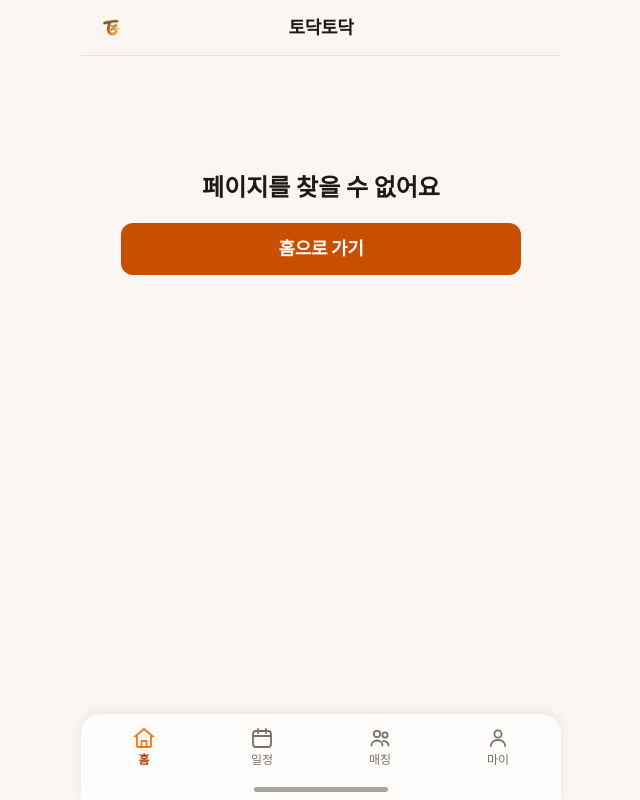
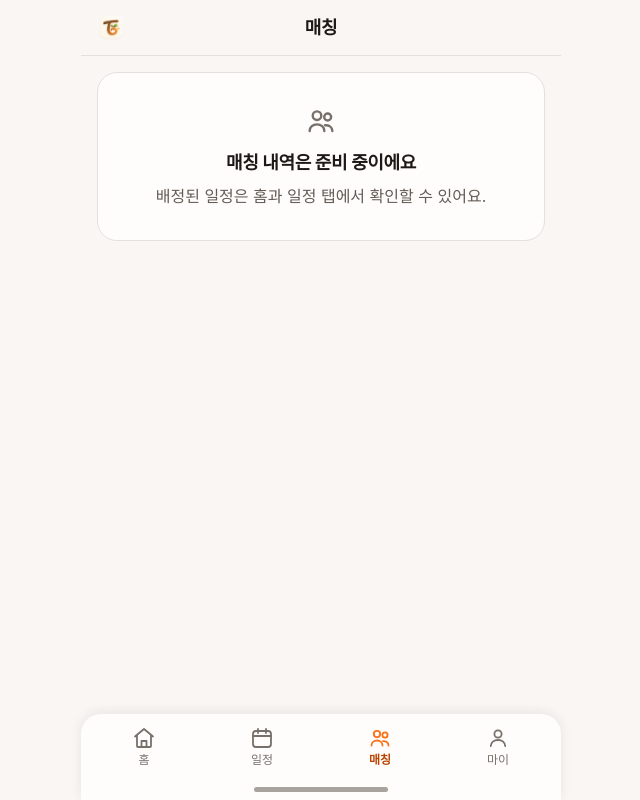
Before and after one commit to Todak-Todag/client, a React (Vite) app: page /provider/matching in a window 1280 px wide. Before the commit this address led to /404. Shown: the whole page, without its empty margins (319-959 px from the left). Built offline with nearby package versions, Linux system fonts and the light colour scheme; a web font is replaced by a local one.

Commit message:
feat: 매칭 안내 화면 추가와 제공자 라우트 연결

```diff
--- a/src/App.jsx
+++ b/src/App.jsx
@@ -8,6 +8,11 @@ import MatchingPage from './pages/patient/MatchingPage'
 import MyPage from './pages/patient/MyPage'
 import NotFoundPage from './pages/NotFoundPage'
 import ProviderHomePage from './pages/provider/HomePage'
+import ProviderMatchingPage from './pages/provider/MatchingPage'
+import ProviderMyPage from './pages/provider/MyPage'
+import ProviderPasswordPage from './pages/provider/PasswordPage'
+import ProviderResultDetailPage from './pages/provider/ResultDetailPage'
+import ProviderResultPage from './pages/provider/ResultPage'
 import ProviderSchedulePage from './pages/provider/SchedulePage'
 import ProvideWorkFormPage from './pages/provider/ProvideWorkFormPage'
 import SchedulePage from './pages/patient/SchedulePage'
@@ -39,11 +44,16 @@ function App() {
         {/* 서비스 제공자 — 뒤로가기 헤더만 있는 화면 */}
         <Route path={PROVIDER_PATHS.scheduleNew} element={<ProvideWorkFormPage />} />
         <Route path={PROVIDER_PATHS.scheduleEdit} element={<ProvideWorkFormPage />} />
+        <Route path={PROVIDER_PATHS.result} element={<ProviderResultPage />} />
+        <Route path={PROVIDER_PATHS.resultDetail} element={<ProviderResultDetailPage />} />
+        <Route path={PROVIDER_PATHS.password} element={<ProviderPasswordPage />} />
 
         {/* 서비스 제공자 — 헤더 + 네브바가 붙는 화면 */}
         <Route element={<ProviderLayout />}>
           <Route path={PROVIDER_PATHS.home} element={<ProviderHomePage />} />
           <Route path={PROVIDER_PATHS.schedule} element={<ProviderSchedulePage />} />
+          <Route path={PROVIDER_PATHS.matching} element={<ProviderMatchingPage />} />
+          <Route path={PROVIDER_PATHS.my} element={<ProviderMyPage />} />
         </Route>
 
         <Route path="*" element={<Navigate to="/404" replace />} />
--- /dev/null
+++ b/src/pages/provider/MatchingPage.jsx
@@ -0,0 +1,20 @@
+import EmptyState from '../../components/common/EmptyState'
+import { MatchingIcon } from '../../components/ui/Icons'
+
+/**
+ * 서비스 제공자 매칭 화면
+ *
+ * 매칭 조회 API(GET /matching-attempts)는 퇴원 예정자 전용이라
+ * 제공자에게 보여줄 매칭 데이터가 아직 없다. 서버에 제공자용 조회가 생기면 채운다.
+ */
+function MatchingPage() {
+  return (
+    <EmptyState
+      icon={MatchingIcon}
+      title="매칭 내역은 준비 중이에요"
+      description="배정된 일정은 홈과 일정 탭에서 확인할 수 있어요."
+    />
+  )
+}
+
+export default MatchingPage
```
